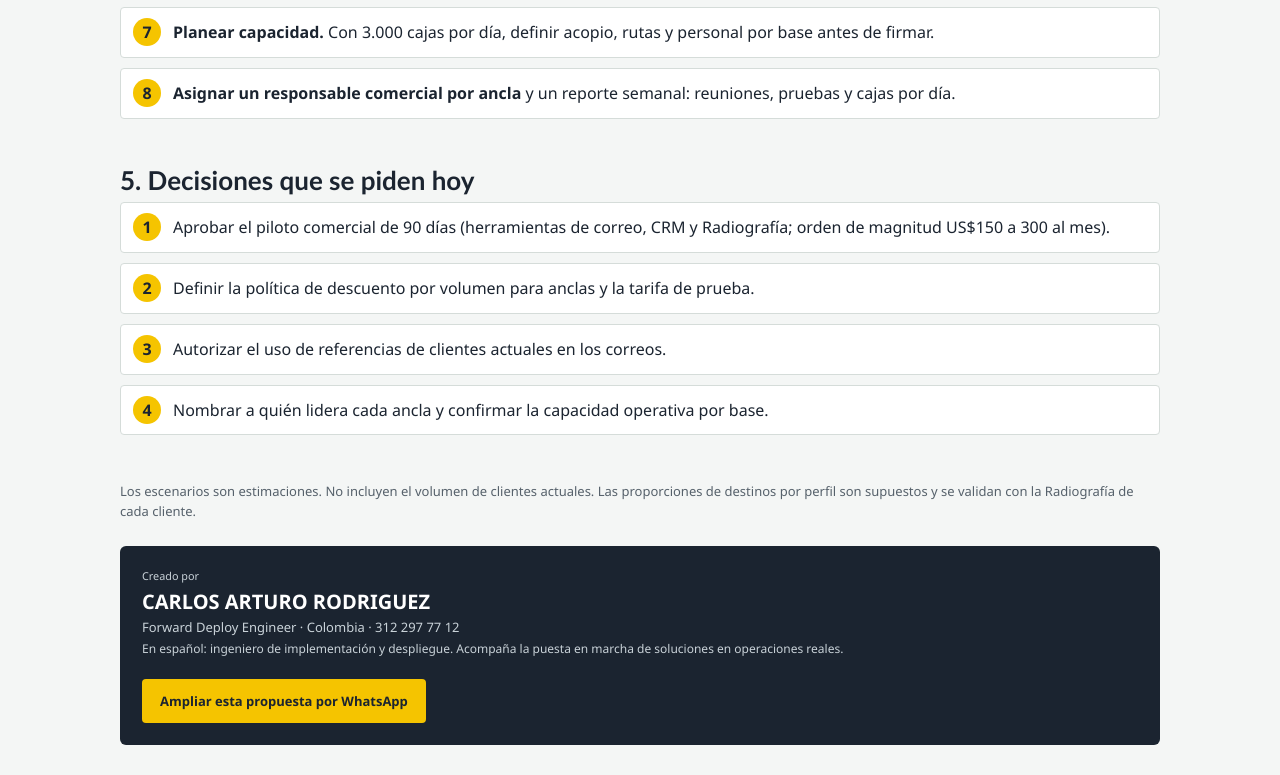
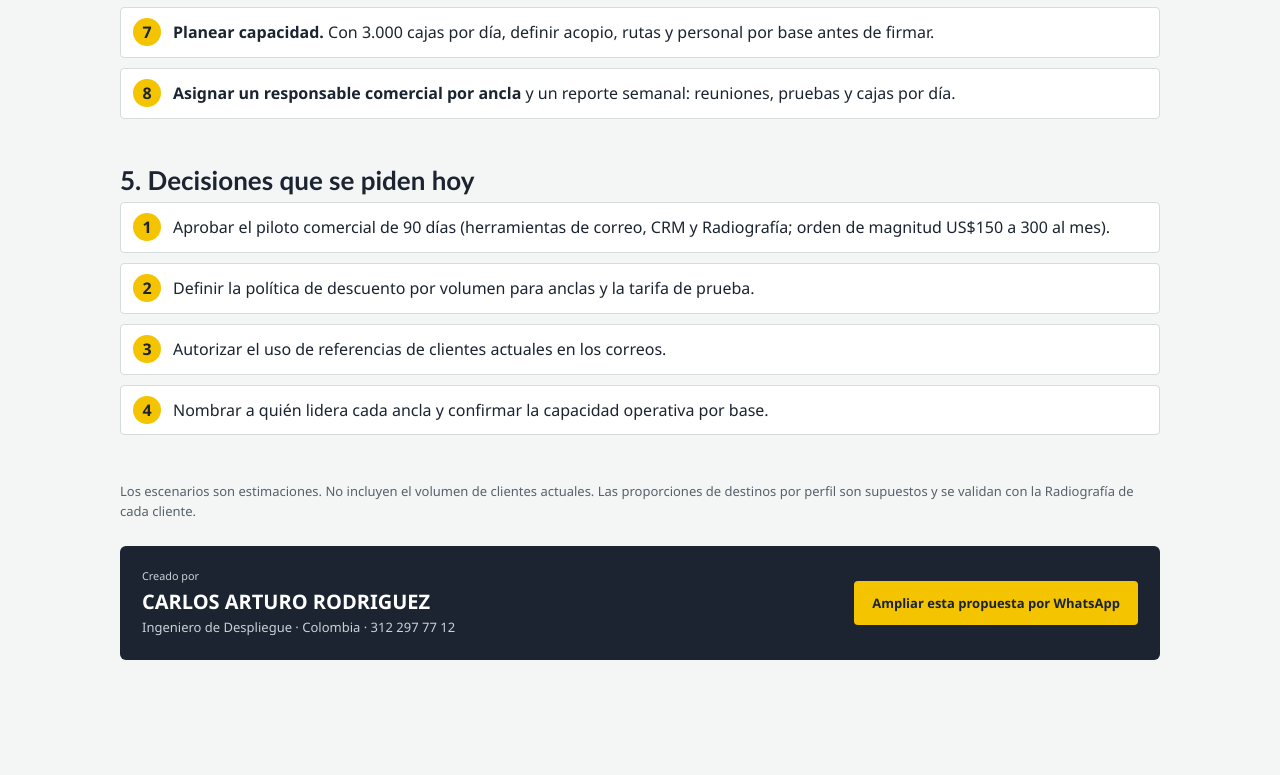
Before and after one commit to bigermarkonline-labcarlos/Propuesta-Postcargo-Anclas, a plain HTML site: page Propuesta_Postcargo_Clientes_Ancla.html in a window 1280 px wide. Shown: the part 3202-3977 px from the top of the page. After the commit the page ends 3892 px from the top, so only its background shows below. Drawn offline with Linux system fonts and the light colour scheme.

Commit message:
Shorten creator role to Spanish
Co-authored-by: Copilot <223556219+Copilot@users.noreply.github.com>

```diff
--- a/Propuesta_Postcargo_Clientes_Ancla.html
+++ b/Propuesta_Postcargo_Clientes_Ancla.html
@@ -47,7 +47,6 @@ ol.st li:before{content:counter(s);position:absolute;left:12px;top:10px;width:28
 footer{margin:46px 0 30px;color:var(--mut);font-size:13px}
 .signature{margin-top:24px;padding:22px;background:var(--ink);color:#fff;border-radius:6px;display:flex;align-items:center;justify-content:space-between;gap:20px;flex-wrap:wrap}
 .signature small{display:block;color:#C9D2D8;margin-bottom:2px}.signature strong{display:block;font-size:20px}.signature span{color:#C9D2D8}
-.signature .role-note{display:block;font-size:12px;line-height:1.4;color:#C9D2D8;margin-top:3px}
 .wa-cta{display:inline-block;padding:12px 18px;background:var(--yel);color:var(--ink)!important;font-weight:800;text-decoration:none;border-radius:4px;text-align:center}
 .wa-cta:hover{filter:brightness(.95)}
 </style></head><body>
@@ -122,8 +121,7 @@ footer{margin:46px 0 30px;color:var(--mut);font-size:13px}
 <div>
 <small>Creado por</small>
 <strong>CARLOS ARTURO RODRIGUEZ</strong>
-<span>Forward Deploy Engineer · Colombia · 312 297 77 12</span>
-<small class="role-note">En español: ingeniero de implementación y despliegue. Acompaña la puesta en marcha de soluciones en operaciones reales.</small>
+<span>Ingeniero de Despliegue · Colombia · 312 297 77 12</span>
 </div>
 <a class="wa-cta" href="https://wa.me/573122977712?text=Hola%20Carlos%20Arturo%2C%20quiero%20ampliar%20la%20propuesta%20para%20Postcargo." target="_blank" rel="noopener noreferrer">Ampliar esta propuesta por WhatsApp</a>
 </section>
```
